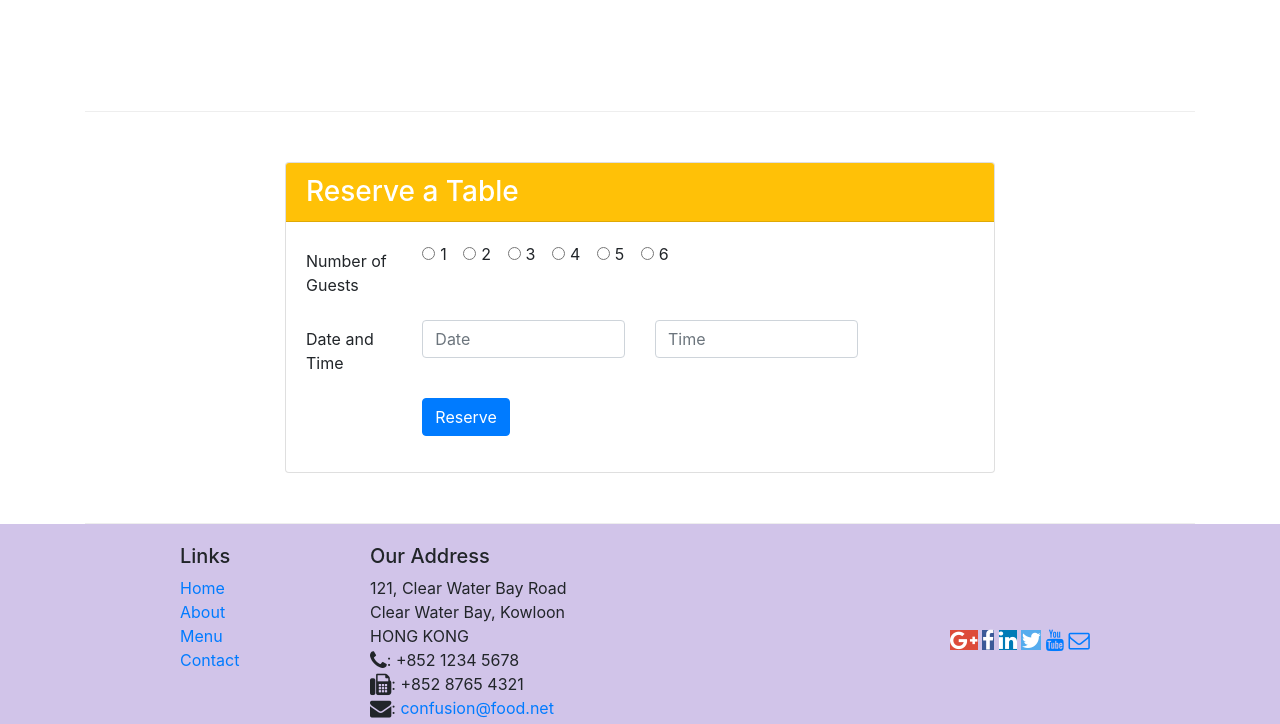
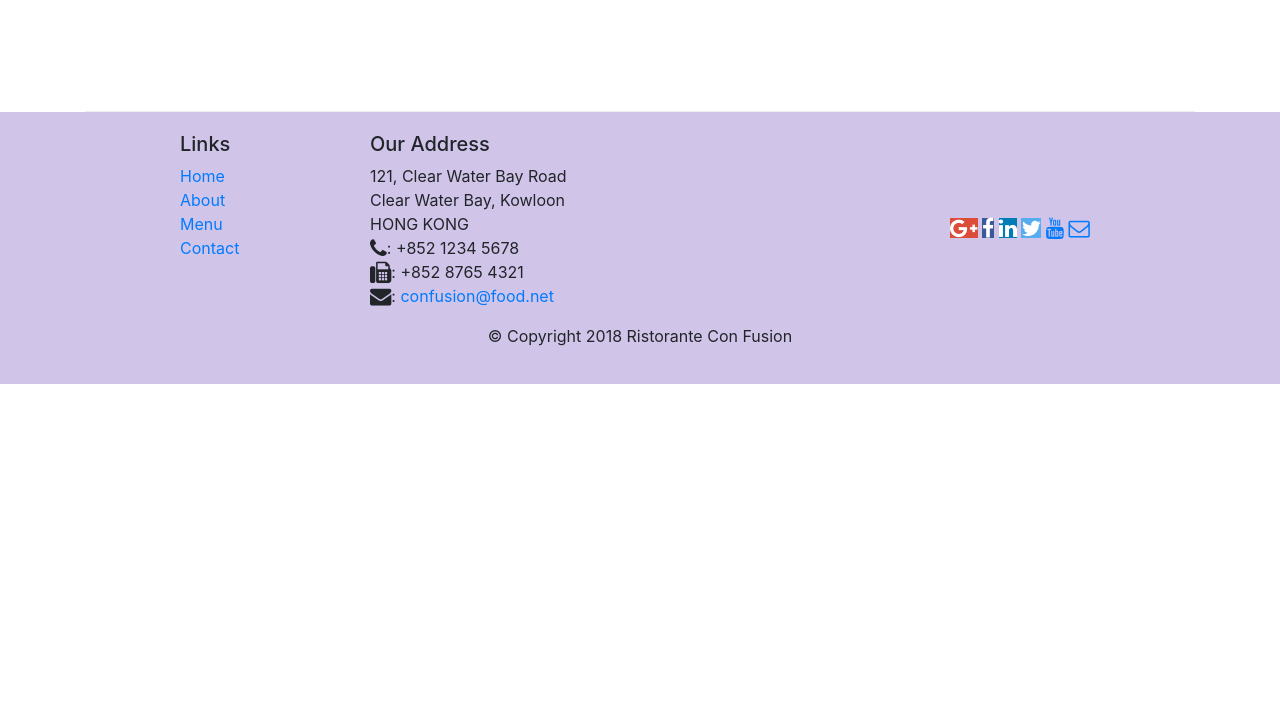
Before and after one commit to rikengala/conFusion, a website: page index.html in a window 1280 px wide. Shown: the part 1823-2547 px from the top of the page. After the commit the page ends 2207 px from the top, so only its background shows below. Drawn offline with nearby package versions, Linux system fonts and the light colour scheme.

Commit message:
More Bootstrap JQuery

```diff
--- a/index.html
+++ b/index.html
@@ -212,14 +212,10 @@
                     <a class = "carousel-control-next" href = "#mycarousel" role= "button" data-slide = "next">
                         <span class = "carousel-control-next-icon"></span>
                     </a>
-                    <div class="btn-group" id="carouselButton">
-                        <button class="btn btn-danger btn-sm" id="carousel-pause">
-                            <span class="fa fa-pause"></span>
-                        </button>
-                        <button class="btn btn-danger btn-sm" id="carousel-play">
-                            <span class="fa fa-play"></span>
-                        </button>
-                    </div>
+                    <button class="btn btn-danger btn-sm" id="carouselButton">
+                        <span class="fa fa-pause"></span>
+                    </button>
+
 
                 </div>
             </div>
@@ -284,62 +280,6 @@
                 </div>
             </div>
         </div>
-        <div class = "row row-content justify-content-center">
-            <div class = "col-12 col-sm-8">
-                <div class="card">
-                    <h3 class="card-header bg-warning text-white">Reserve a Table</h3>
-                    <div class = "card-body">
-                        <form id = "form">
-                            <div class = "form-group row">
-                                <label for ="inlineRadio1" class="col-sm-2 col-form-label">Number of Guests</label>
-                                <div class="col-md-6">
-                                    <div class="form-check form-check-inline">
-                                        <input class="form-check-input" type="radio" name="inlineRadioOptions" id="inlineRadio1" value="option1">
-                                        <label class="form-check-label" for="inlineRadio1">1</label>
-                                      </div>
-                                      <div class="form-check form-check-inline">
-                                        <input class="form-check-input" type="radio" name="inlineRadioOptions" id="inlineRadio1" value="option1">
-                                        <label class="form-check-label" for="inlineRadio1">2</label>
-                                      </div>
-                                      <div class="form-check form-check-inline">
-                                        <input class="form-check-input" type="radio" name="inlineRadioOptions" id="inlineRadio1" value="option1">
-                                        <label class="form-check-label" for="inlineRadio1">3</label>
-                                      </div>
-                                      <div class="form-check form-check-inline">
-                                        <input class="form-check-input" type="radio" name="inlineRadioOptions" id="inlineRadio1" value="option1">
-                                        <label class="form-check-label" for="inlineRadio1">4</label>
-                                      </div>
-                                      <div class="form-check form-check-inline">
-                                        <input class="form-check-input" type="radio" name="inlineRadioOptions" id="inlineRadio1" value="option1">
-                                        <label class="form-check-label" for="inlineRadio1">5</label>
-                                      </div>
-                                      <div class="form-check form-check-inline">
-                                        <input class="form-check-input" type="radio" name="inlineRadioOptions" id="inlineRadio1" value="option1">
-                                        <label class="form-check-label" for="inlineRadio1">6</label>
-                                      </div>
-                                </div>
-                            </div>
-                            <div class = "form-group row">
-                                <label for ="date" class="col-sm-2 col-form-label">Date and Time</label>
-                                <div class="col-12 col-md-4">
-                                    <input type="text" class="form-control" id="date" name="areacode" placeholder="Date">
-                                </div>
-                                <div class="col-12 col-md-4">
-                                    <input type="text" class="form-control" id="time" name="telnum" placeholder="Time">
-                                </div>
-                            </div>
-                            <div class="form-group row">
-                                <div class="offset-md-2 col-md-10">
-                                    <button type="submit" class="btn btn-primary">Reserve</button>
-                                </div>
-                            </div>
-                        </form>
-                    </div>
-                </div>
-            </div>
-
-        </div>
-
     </div>
 
     <footer class = "footer">
@@ -389,12 +329,20 @@
     <script>
         $(document).ready(function(){
             $("#mycarousel").carousel( { interval: 2000 } );
-            $("#carousel-pause").click(function(){
-                $("#mycarousel").carousel('pause');
+            $("#carouselButton").click(function(){
+                if ($("#carouselButton").children('span').hasClass('fa-pause')){
+                    $("#mycarousel").carousel('pause');
+                    $("#carouselButton").children('span').removeClass('fa-pause');
+                    $("#carouselButton").children('span').addClass('fa-play');
+                }
+                else{
+                    $("#mycarousel").carousel('cycle');
+                    $("#carouselButton").children('span').removeClass('fa-play');
+                    $("#carouselButton").children('span').addClass('fa-pause');
+
+                }
             });
-            $("#carousel-play").click(function(){
-                $("#mycarousel").carousel('cycle');
-            });
+
         });
     </script>
 </body>
```
